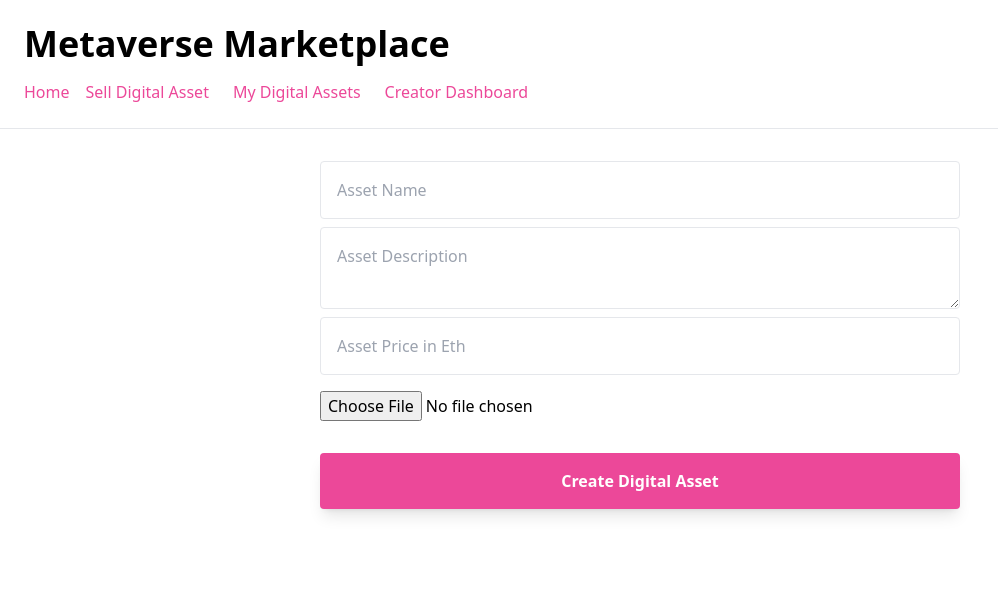
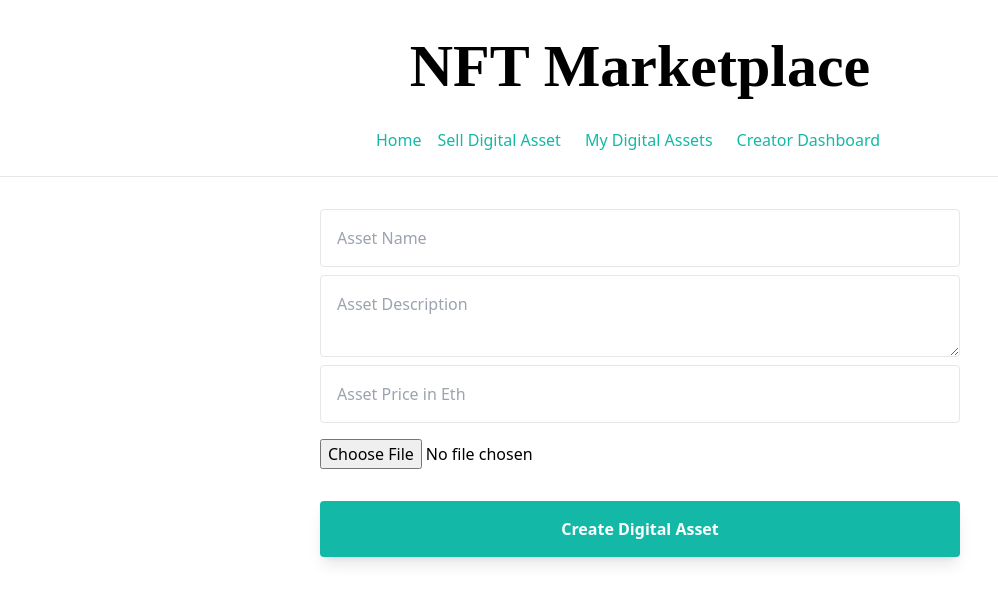
Before and after one commit to pedroafleite/nft-marketplace, a Next.js app: page /create-item in a window 1280 px wide. Shown: the top 602 px of the page, without its empty margins (0-998 px from the left). Built offline with nearby package versions, Linux system fonts and the light colour scheme; what ipfs-http-client would draw is missing.

Commit message:
changed layout

```diff
--- a/pages/_app.js
+++ b/pages/_app.js
@@ -5,23 +5,25 @@ function Marketplace({ Component, pageProps }) {
   return (
     <div>
       <nav className="border-b p-6">
-        <p className="text-4xl font-bold">Metaverse Marketplace</p>
-        <div className="flex mt-4">
+        <p className="text-6xl font-bold flex justify-center font-['Open-Sans'] pb-4 pt-3">NFT Marketplace</p>
+        <div className="flex mt-4 flex justify-center">
           <Link href="/">
-            <a className="mr-4 text-pink-500">Home</a>
+            <a className="mr-4 text-teal-500">Home</a>
           </Link>
           <Link href="/create-item">
-            <a className="mr-6 text-pink-500">Sell Digital Asset</a>
+            <a className="mr-6 text-teal-500">Sell Digital Asset</a>
           </Link>
           <Link href="/my-assets">
-            <a className="mr-6 text-pink-500">My Digital Assets</a>
+            <a className="mr-6 text-teal-500">My Digital Assets</a>
           </Link>
           <Link href="/creator-dashboard">
-            <a className="mr-6 text-pink-500">Creator Dashboard</a>
+            <a className="mr-6 text-teal-500">Creator Dashboard</a>
           </Link>
         </div>
       </nav>
-      <Component {...pageProps} />
+      <div>
+        <Component {...pageProps} />
+      </div>
     </div>
   );
 }
--- a/pages/create-item.js
+++ b/pages/create-item.js
@@ -107,7 +107,7 @@ export default function CreateItem() {
         {fileUrl && <img className="rounded mt-4" width="350" src={fileUrl} />}
         <button
           onClick={createMarket}
-          className="font-bold mt-4 bg-pink-500 text-white rounded p-4 shadow-lg"
+          className="font-bold mt-4 bg-teal-500 text-white rounded p-4 shadow-lg"
         >
           Create Digital Asset
         </button>
--- a/pages/creator-dashboard.js
+++ b/pages/creator-dashboard.js
@@ -56,7 +56,7 @@ export default function CreatorDashboard() {
     setLoadingState("loaded");
   }
   if (loadingState === "loaded" && !nfts.length)
-    return <h1 className="py-10 px-20 text-3xl">No assets created</h1>;
+    return <h1 className="py-10 px-20 text-3xl flex justify-center">No assets created</h1>;
   return (
     <div>
       <div className="p-4">
--- a/pages/index.js
+++ b/pages/index.js
@@ -72,7 +72,7 @@ export default function Home() {
     loadNFTs();
   }
   if (loadingState === "loaded" && !nfts.length)
-    return <h1 className="px-20 py-10 text-3xl">No items in marketplace</h1>;
+    return <h1 className="px-20 py-10 text-3xl flex justify-center">No items in marketplace</h1>;
   return (
     <div className="flex justify-center">
       <div className="px-4" style={{ maxWidth: "1600px" }}>
@@ -96,7 +96,7 @@ export default function Home() {
                   {nft.price} ETH
                 </p>
                 <button
-                  className="w-full bg-pink-500 text-white font-bold py-2 px-12 rounded"
+                  className="w-full bg-teal-500 text-white font-bold py-2 px-12 rounded"
                   onClick={() => buyNft(nft)}
                 >
                   Buy
--- a/pages/my-assets.js
+++ b/pages/my-assets.js
@@ -51,7 +51,7 @@ export default function MyAssets() {
     setLoadingState("loaded");
   }
   if (loadingState === "loaded" && !nfts.length)
-    return <h1 className="py-10 px-20 text-3xl">No assets owned</h1>;
+    return <h1 className="py-10 px-20 text-3xl flex justify-center">No assets owned</h1>;
   return (
     <div className="flex justify-center">
       <div className="p-4">
```
Also changed, not shown: 1 other file (tests, documents, lock files or other folders).
